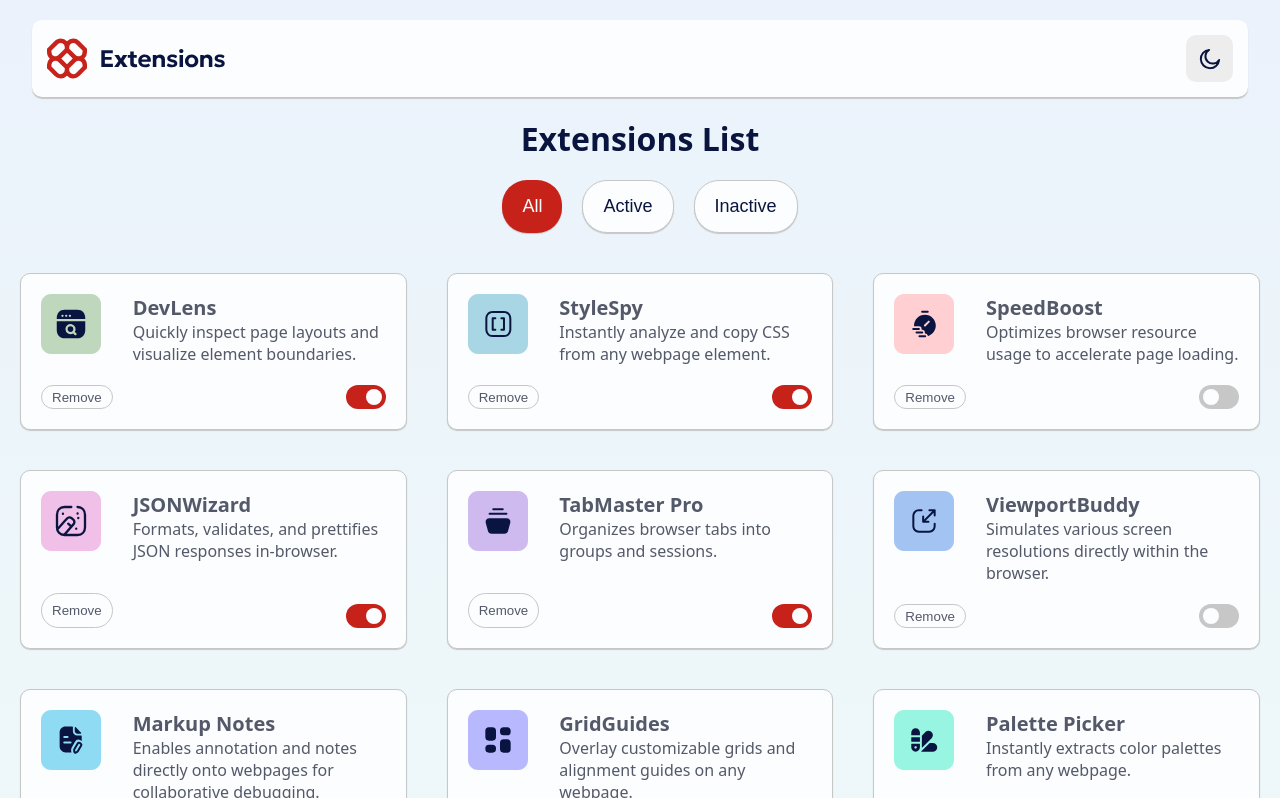
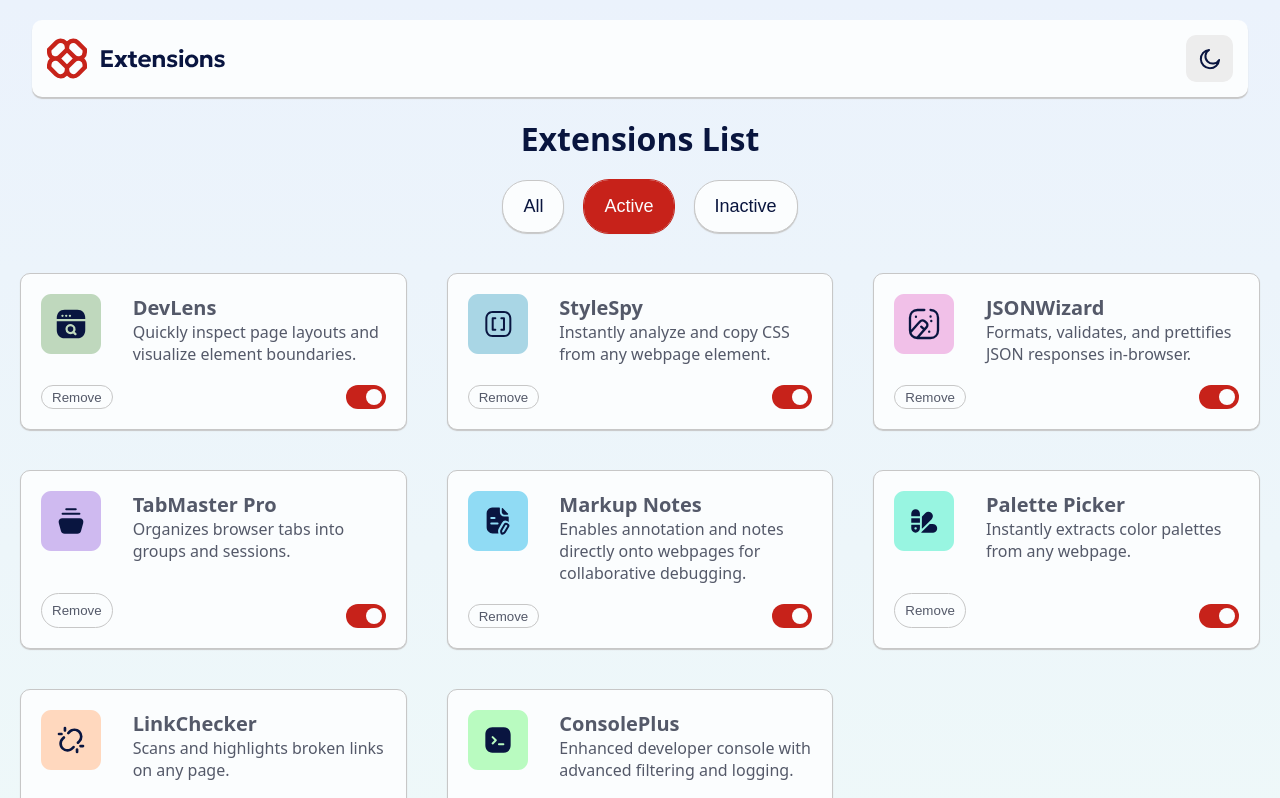
Before and after one commit to djmills89/Extension, a plain HTML site: page index.html in a window 1280 px wide. Both pictures are taken after a click on the button "Active". Shown: the top 798 px of the page. Drawn offline with Linux system fonts and the light colour scheme; a web font is replaced by a local one.

Commit message:
finally got all the filters and checkboxes and remove buttons working

```diff
--- a/index.html
+++ b/index.html
@@ -23,9 +23,9 @@
     </div>
     <h1>Extensions List</h1>
     <div class="button-wrapper">
-      <button class="filter-btn active">All</button>
-      <button class="filter-btn">Active</button>
-      <button class="filter-btn">Inactive</button>
+      <button class="filter-btn active" data-filter="all">All</button>
+      <button class="filter-btn" data-filter="active">Active</button>
+      <button class="filter-btn" data-filter="inactive">Inactive</button>
     </div>
   </header>
 
@@ -33,7 +33,7 @@
   <main id="container"></main>
   <div class="attribution">
     Challenge by <a href="https://www.frontendmentor.io?ref=challenge">Frontend Mentor</a>.
-    Coded by <a href="#">Your Name Here</a>.
+    Coded by <a href="#">Daniel Mills</a>.
   </div>
 
   <script src="./script/script.js"></script>
--- a/script/script.js
+++ b/script/script.js
@@ -1,4 +1,8 @@
 const themeToggle = document.getElementById('themeToggle')
+const filterBtn = document.querySelectorAll('.filter-btn')
+let currentFilter = 'all'
+
+//toggles the dark/light themes
 themeToggle.addEventListener('click', () => {
     const root = document.documentElement
     const isLight = root.classList.contains('light-theme')
@@ -11,26 +15,62 @@ themeToggle.addEventListener('click', () => {
         : '../assets/images/icon-moon.svg'
 })
 
+const extensionContainer = document.getElementById('container')
 
-const extensionContainer = document.getElementById('container')
+//fetches and renders the data from the json file
 fetch('../data.json')
     .then(response => response.json())
-    .then(data => {
+    .then(data => { //data is the array of objects
         console.log(data)
         //each data item as a logo, name, description and isActive
-        data.forEach(item => {
-            console.log(item)
-            let externtionEl = generateCard(item)
-            extensionContainer.append(externtionEl)
+            data.forEach(item => {
+                //initial generation of data
+                const extensionEl = generateCard(item, data)
+                extensionContainer.appendChild(extensionEl)
+            })
+
+            //uses data-filter to filter the data according to the button clicked
+            filterBtn.forEach( btn => {
+                btn.addEventListener('click', (e) => {
+                //change active state on button
+                const selectedFilter = e.target.dataset.filter
+                currentFilter = selectedFilter
+                filterBtn.forEach(b => b.classList.remove('active'))
+                e.target.classList.add('active')
+                renderFilteredData(selectedFilter, data)
+            })
         })
     })
     .catch(error => {
         console.log('error loading JSON:', error)
     })
 
+    //renders dom elements based on the current filters
+function renderFilteredData(filter = 'all', data) {
+    extensionContainer.innerHTML = ''
 
-function generateCard(item) {
-    item.logo = '.' + item.logo
+    //sets filter to correct filter type
+    const filteredData = data.filter(item => {
+        if (filter === 'all') return true
+        if (filter === 'active') return item.isActive
+        if (filter === 'inactive') return !item.isActive
+    })
+    //generates dom based on current filter
+    filteredData.forEach(item => {
+        const extensionEl = generateCard(item, data)
+        extensionContainer.appendChild(extensionEl)
+     })
+}
+
+//removes extensions and rerenders the dom
+function removeExtension(item, data) {
+    const itemIndex = data.indexOf(item)
+    data.splice(itemIndex, 1)
+    renderFilteredData(currentFilter, data)
+}
+
+//creates the cards and adds them to the dom
+function generateCard(item, data) {
     let card = document.createElement('div')
     card.classList.add('card')
 
@@ -52,13 +92,22 @@ function generateCard(item) {
     let removeBtn = document.createElement('button')
     removeBtn.textContent = 'Remove'
     removeBtn.classList.add('remove-btn')
+    removeBtn.addEventListener('click', () => {
+        removeExtension(item, data)
+    })
 
     let toggle = document.createElement('label')
     toggle.classList.add('toggle-slider')
+    toggle.setAttribute('for', `${item.name}`)
 
     let checkbox = document.createElement('input')
     checkbox.type = 'checkbox'
     checkbox.checked = item.isActive
+    checkbox.setAttribute('id', `${item.name}`)
+    checkbox.addEventListener('change', function() {
+        item.isActive = this.checked
+        renderFilteredData(currentFilter, data)
+    })
 
     let toggleSwitch = document.createElement('span')
     toggleSwitch.classList.add('slider', 'round')
--- a/styles/style.css
+++ b/styles/style.css
@@ -80,10 +80,20 @@ h2 {
     font-size: var(--fs-subhead);
 }
 
+button:hover {
+    background-color: var(--accent-color);
+    color: var(--text-hover-color);
+}
+
+button:focus {
+    outline: 1px solid var(--accent-color);
+}
+
 /* theme styles */
 .light-theme {
     --body-bg-color: var(--light-gradient);
     --text-color-main: var(--neutral-600);
+    --text-hover-color: var(--neutral-0);
     --element-bg-color: var(--neutral-0);
     --accent-color: var(--red-700);
     --slider-bg-color: var(--neutral-300);
@@ -98,6 +108,7 @@ h2 {
 .dark-theme {
     --body-bg-color: var(--dark-gradient);
     --text-color-main: var(--neutral-0);
+    --text-hover-color: var(--neutral-900);
     --element-bg-color: var(--neutral-700);
     --accent-color: var(--red-400);
     --slider-bg-color: var(--neutral-600);
@@ -119,7 +130,6 @@ h2 {
 
 .filter-btn {
     background-color: var(--filter-btn-bg-color);
-    font-size: var(--fs-normal);
     padding-inline: var(--space-200);
     padding-block: var(--space-150);
     font-size: 1.8rem;
@@ -128,6 +138,7 @@ h2 {
     border: 1px solid var(--border-color);
     box-shadow: 0 1px 1px var(--box-shadow-color);
     color: var(--filter-btn-color);
+    cursor: pointer;
 }
 .filter-btn.active {
     background-color: var(--accent-color);
@@ -152,6 +163,7 @@ h2 {
     background-color: var(--theme-toggle-bg-color);
     padding: 1.25rem;
     border-radius: 1rem;
+    cursor: pointer;
 }
 
 /* Card Styles */
```
